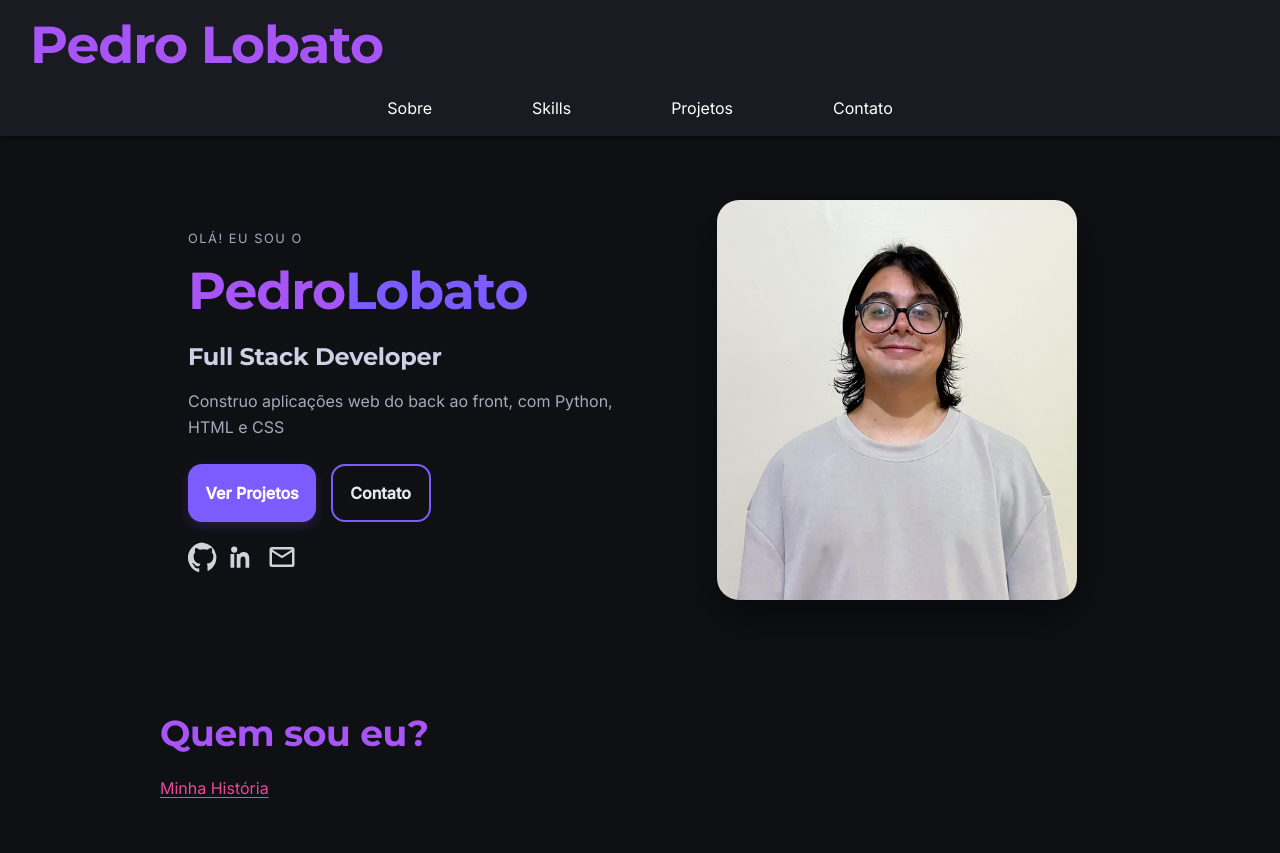
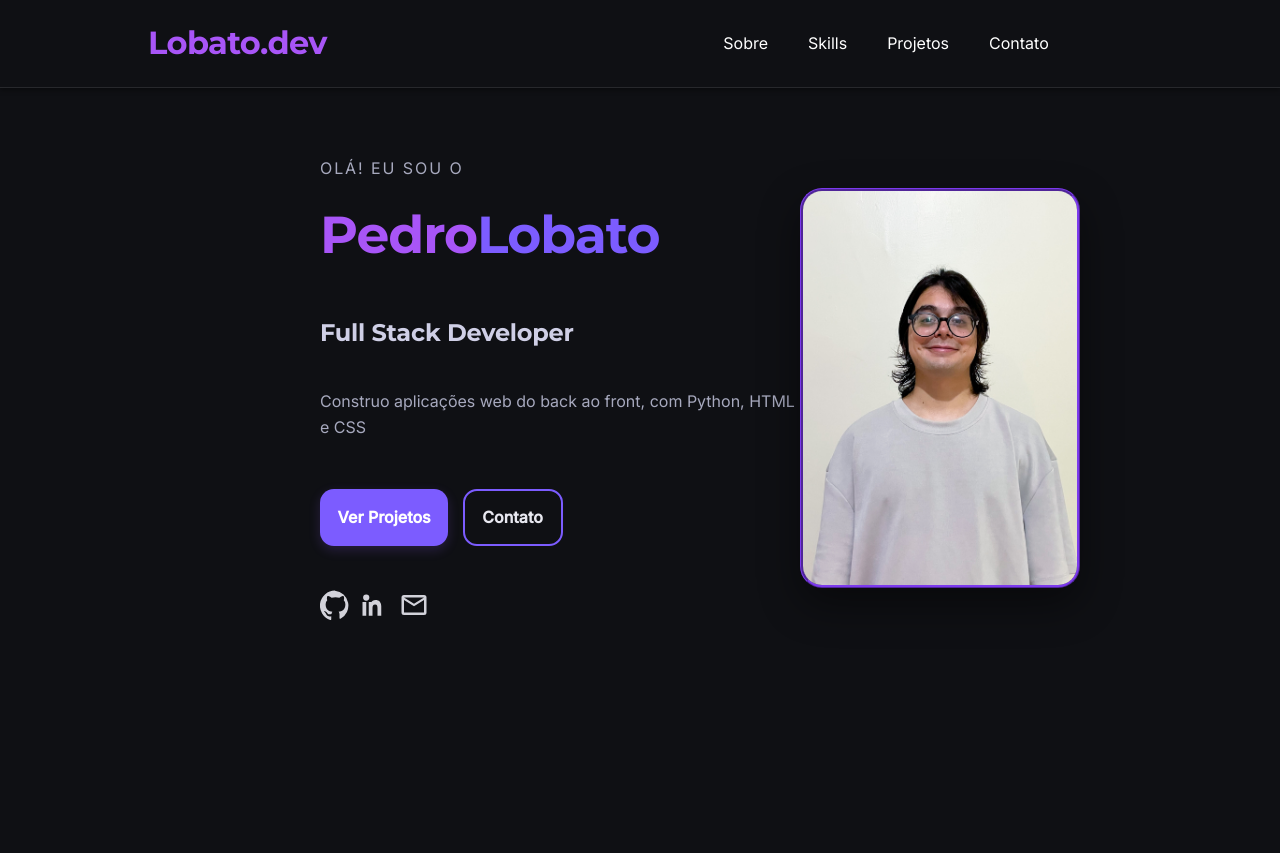
Before and after one commit to Lobato-ph17/portfolio, a plain HTML site: page index.html in a window 1280 px wide. Shown: the top 853 px of the page. Drawn offline with Linux system fonts and the light colour scheme.

Commit message:
alteração do layout, harmonização do hero e do header

```diff
--- a/index.html
+++ b/index.html
@@ -11,9 +11,10 @@
 </head>
 
 <body>
+
     <div id="topo"></div>
     <header>
-        <h1>Pedro Lobato</h1>
+        <h1>Lobato.dev</h1>
         <nav>
             <ul>
                <li><a href="#sobre">Sobre</a></li>
@@ -28,9 +29,8 @@
 
     <section id="home" class="hero">
 
-        <div class="hero_container">
+            <div class="hero_content">
 
-            <div class="hero_content">
                 <p class="hero_eyebrow">Olá! eu sou o</p>
 
                 <h1 class="hero_title">Pedro<span>Lobato</span></h1>
@@ -45,10 +45,10 @@
                 </div>
 
                 <nav class="hero__social" aria-label="Redes Sociais">
-                    <a href="github.com/lobato-ph17" target="_blank" rel="noopener" aria-label="GitHub" class="social">
+                    <a href="https://www.github.com/lobato-ph17" target="_blank" rel="noopener" aria-label="GitHub" class="social">
                         <svg viewBox="0 0 24 24" class="social_icon" aria-hidden="true"><path d="M12 .5a12 12 0 0 0-3.8 23.4c.6.1.8-.3.8-.6v-2.2c-3.3.7-4-1.6-4-1.6-.6-1.4-1.4-1.8-1.4-1.8-1.1-.8.1-.8.1-.8 1.2.1 1.9 1.2 1.9 1.2 1.1 1.9 2.9 1.4 3.6 1.1.1-.8.4-1.4.7-1.8-2.6-.3-5.4-1.3-5.4-6a4.7 4.7 0 0 1 1.3-3.3 4.3 4.3 0 0 1 .1-3.2s1-.3 3.4 1.3a11.9 11.9 0 0 1 6.2 0c2.4-1.6 3.4-1.3 3.4-1.3a4.3 4.3 0 0 1 .1 3.2 4.7 4.7 0 0 1 1.3 3.3c0 4.7-2.8 5.7-5.5 6 .4.3.8 1 .8 2v3c0 .3.2.7.8.6A12 12 0 0 0 12 .5Z"/></svg>
                         </a>
-                    <a href="linkedin.com/in/lobato-dev/" target="_blank" rel="noopener" aria-label="linkedin" class="social">
+                        <a href="https://www.linkedin.com/in/lobato-dev/" target="_blank" rel="noopener" aria-label="linkedin" class="social">
                             <svg viewBox="0 0 24 24" class="social_icon" aria-hidden="true"><path d="M4.98 3.5a2.5 2.5 0 1 1 0 5.001 2.5 2.5 0 0 1 0-5Zm.02 6H2v11h3V9.5Zm5 0H7v11h3v-6c0-1.6.4-2.9 2.1-2.9 1.6 0 1.9 1.3 1.9 3v5.9h3V13c0-3.5-1.9-5.1-4.5-5.1-2 0-2.9 1.1-3.5 1.9V9.5Z"/></svg>
                         </a>
                         <a href="mailto:lobato.ph17@gmail.com" aria-label="Email" class="social">
@@ -60,13 +60,16 @@
             <div class="hero_visual">
                     <img src="images/Lobato.PNG" alt="Foto de Pedro Lobato" class="hero_photo">
             </div>
-        </div>
+
     </section>
 
+    <section class="container">
 
-    <section id="sobre">
+        <section id="sobre" class="sobre">
                 <h2>Quem sou eu?</h2>
-        <a href="sobre.html">Minha História</a>
+                <p>Sou estudante de Análise e Desenvolvimento de Sistemas e apaixonado por tecnologia. Após uma transição de carreira, dediquei-me ao estudo de Python, HTML, CSS, JavaScript, SQL e frameworks como Flask e Bootstrap, sempre buscando evoluir como desenvolvedor Full Stack.
+                Com experiências profissionais anteriores, desenvolvi habilidades como organização, comunicação e pensamento analítico, que hoje somo ao aprendizado contínuo em programação.
+                Atualmente, busco uma oportunidade de estágio para aplicar meus conhecimentos, contribuir em projetos reais e crescer na área de tecnologia.</p>
         </section>
         <br>
 
@@ -89,6 +92,8 @@
             <a href="https://www.linkedin.com/in/lobato-dev">Meu Linkedin</a>
         </section>
 
+    </section>
+
 </main>
     <br>
     <a href="#topo">Voltar ao Topo</a> <br><br>
--- a/style.css
+++ b/style.css
@@ -45,7 +45,7 @@ html {
 
 body {
   margin: 0;
-  background: var(--bg);
+  background: linear-gradient(var(--accent),var(--bg) ) no-repeat;
   color: var(--text);
   font-family:Inter, system-ui, -apple-system, Segoe UI, Roboto, "Helvetica Neue", Arial, sans-serif;
   line-height: 1.65;
@@ -69,26 +69,45 @@ a { color: inherit; text-decoration-thickness: .08em; text-underline-offset: .2e
 }
 
 header {
-    background:#1a1a22 ;
+    background:var(--bg) ;
     color: #fff;
-    padding: 15px 30px;
+    padding: 25px 25px;
     position: sticky;
     top: 0;
     z-index: 1000;
     box-shadow: 0 2px 5px rgba(0,0,0,0.4);
+    border-bottom: 1px solid rgba(255, 255, 255, 0.1);
+    display: flex;
+    align-items: center;
+    justify-content: space-between;
 }
 
+header h1 {
+    font-size: 2rem;
+    font-weight: 700;
+    margin: 0;
+    flex: 1;
+    text-align: left;
+    padding-left: 10%;
+}
+
+header nav {
+    flex: 2;
+
+}
 header nav ul {
     display: flex;
     list-style: none;
     justify-content: center;
-    gap: 100px;
+    gap: 40px;
+    margin: 0;
+    padding: 0;
 }
 
 header nav ul li a{
     color: #fff;
     text-decoration: none;
-    transition: 0.3;
+    transition: color 0.3 ease;
 }
 
 header nav ul li a:hover {
@@ -135,41 +154,65 @@ footer {
     margin-top: 40px;
 }
 
+#home {
+    padding: 0;
+    max-width: 100%;
+}
 .hero{
     display: flex;
     align-items: center;
-    justify-content: space-between;
+    justify-content: center;
     background: var(--bg);
-    padding:6rem 0 4rem;
-    gap: 2rem;
-    padding: 4rem 2rem;
+    height: 100vh;
+    gap: 0px;
 }
 
 .hero_container{
-    width: min(var(--content-max), 92vw);
-    padding-inline: var(--space-4);
-     margin-inline: auto;
-    margin: 0 auto;
-    display: grid;
-    grid-template-columns: 1.2fr 1fr;
+    display: flex;
+    width: 100%;
+    gap: 3rem;
     align-items: center;
-    gap: 3rem;
+    margin: 0;
+    padding: 0;
 }
 
 .hero_content{
     flex: 1;
+    display: flex;
+    gap: 1.5rem;
+    flex-direction: column;
+    justify-content: flex-end;
     color: var(--text);
+    max-width: 500px;
+    margin-top: -200px;
+    margin-left: 20rem;
+}
+
+.hero_photo{
+    flex: 1;
+    display: flex;
+    justify-content: center;
+    align-items: center;
+    max-width: 360px;
+    height: 400px;
+    border: .2em ridge var(--accent-strong);
+    border-radius: 22px;
+    object-fit: cover;
+    box-shadow: 0 16px 40px rgba(0,0,0,.45), 0 0 0 1px rgba(255,255,255,.04) inset;
+    margin-top: -200px;
+    margin-right: 200px;
+
 }
 
 .hero_eyebrow{
     text-transform: uppercase;
     letter-spacing: .12em;
-    font-size: .8rem;
+    font-size: 1rem;
     color: var(--muted);
-    margin-bottom: .75rem;
 }
 
 .hero_title{
+
     font-size: clamp(2rem, 5vw, 3.25rem);
     line-height: 1.1;
     font-weight: 800;
@@ -253,16 +296,27 @@ footer {
 }
 
 .hero_visual{
-    display: grid;
-    place-items: center;
+    flex: 1;
+    display: flex;
+    justify-content: center;
+    align-items: center;
 }
 
-.hero_photo{
-    width: 250px;
-    height: 400px;
-    width: min(360px, 80vw);
-    border-radius: 22px;
-    display: block;
-    object-fit: cover;
-    box-shadow: 0 16px 40px rgba(0,0,0,.45), 0 0 0 1px rgba(255,255,255,.04) inset;
+
+.sobre {
+  text-align: left;
+  max-width: 1000px;
+  margin: 0 auto;
 }
+
+.sobre h2{
+    margin-bottom: 3rem;
+    color: var(--accent);
+}
+
+.sobre p {
+    color: var(--muted);
+    line-height: 1.7;
+    margin-bottom: 1.5rem;
+    font-size: 1.25rem;
+}
```
Lines whose indentation alone changed are shown as unchanged.
